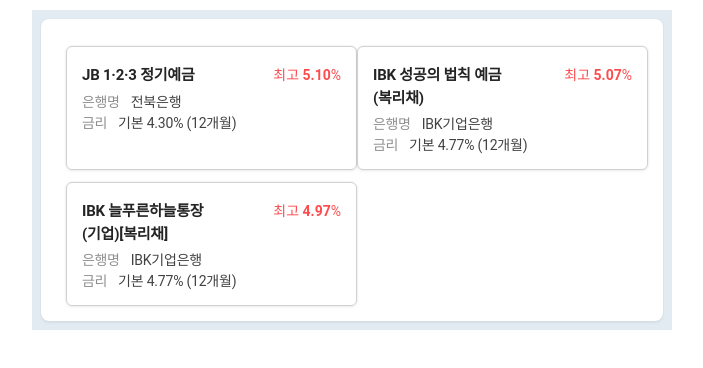
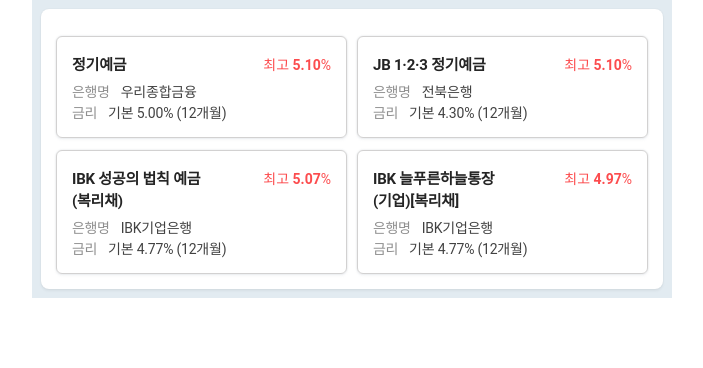
Before and after one commit to jnssanaee/onepage, a plain HTML site: page rate/index.html in a window 1280 px wide. Shown: the whole page, without its empty margins (288-991 px from the left). Drawn offline with Linux system fonts and the light colour scheme.

Commit message:
스타일 변경

```diff
--- a/rate/index.html
+++ b/rate/index.html
@@ -30,7 +30,7 @@
     <div class="wrap">
         <div class="inner">
 
-            <div class="box_bank" style="display: none">
+            <div class="box_bank">
                 <div class="title">정기예금</div><!-- [D] 금융 상품명 -->
                 <div class="highest_rate">
                     최고 <strong>5.10</strong>%<!-- [D] 최고 우대금리 -->
--- a/rate/style.css
+++ b/rate/style.css
@@ -31,7 +31,7 @@ strong,b{font-weight:normal;}
 *,::before,::after{-webkit-box-sizing:border-box; -moz-box-sizing:border-box; box-sizing:border-box;}
 /* *:focus{outline-color: rgba(0, 114, 255,0.2);outline-width: 3rem !important;outline-style: solid;} */
 
-.wrap {background: #e2ebf1; padding: 9px; max-width: 640px; margin: 10px auto;}
+.wrap {background: #e2ebf1; padding: 9px; max-width: 640px; margin: 0 auto;}
 .wrap .inner {background: #fff; box-shadow: 0 2px 3px 0 rgb(0 0 0 / 5%), 0 0 2px 0 rgb(0 0 0 / 7%); border-radius: 8px;
     display: flex; flex-wrap: wrap; align-items: stretch;
     padding: 15px;
```
